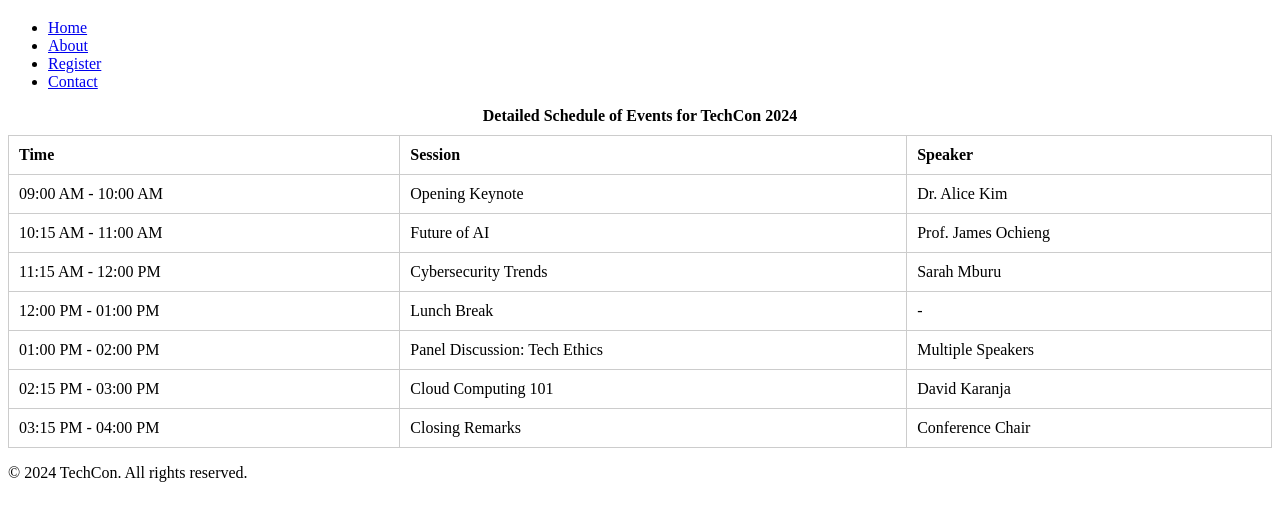
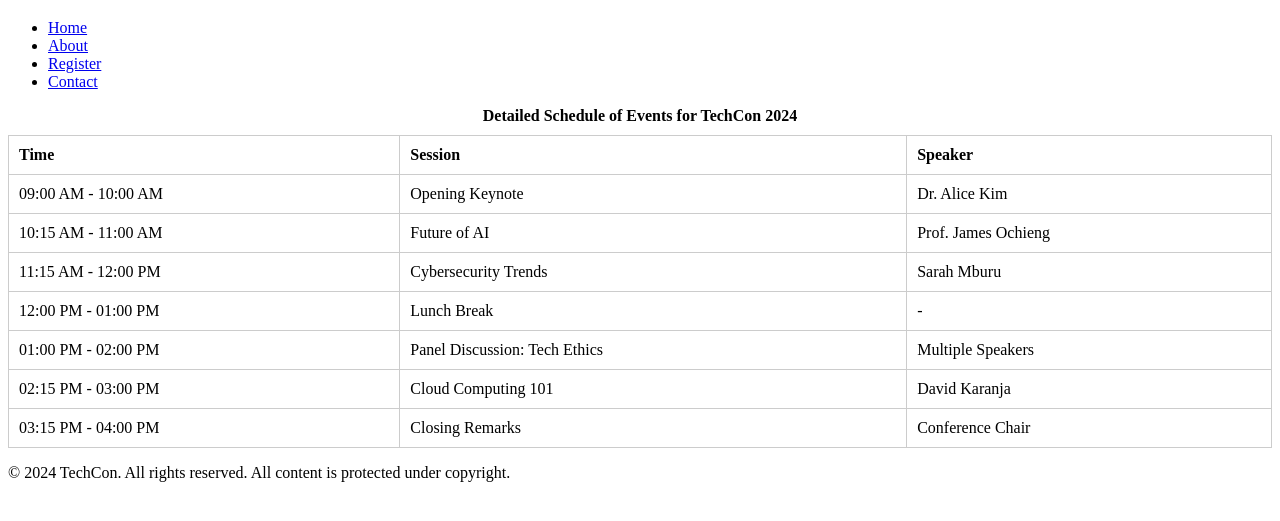
Before and after one commit to phoebestanley/TechCon_HTML, a plain HTML site: page techcon_website/schedule.html in a window 1280 px wide. Shown: the part 61-582 px from the top of the page. Drawn offline with Linux system fonts and the light colour scheme.

Commit message:
Update schedule.html

```diff
--- a/techcon_website/schedule.html
+++ b/techcon_website/schedule.html
@@ -83,7 +83,7 @@
   </main>
 
   <footer>
-    <p>&copy; 2024 TechCon. All rights reserved.</p>
+  <p>&copy; 2024 TechCon. All rights reserved. All content is protected under copyright.</p>
   </footer>
 </body>
 </html>
```
